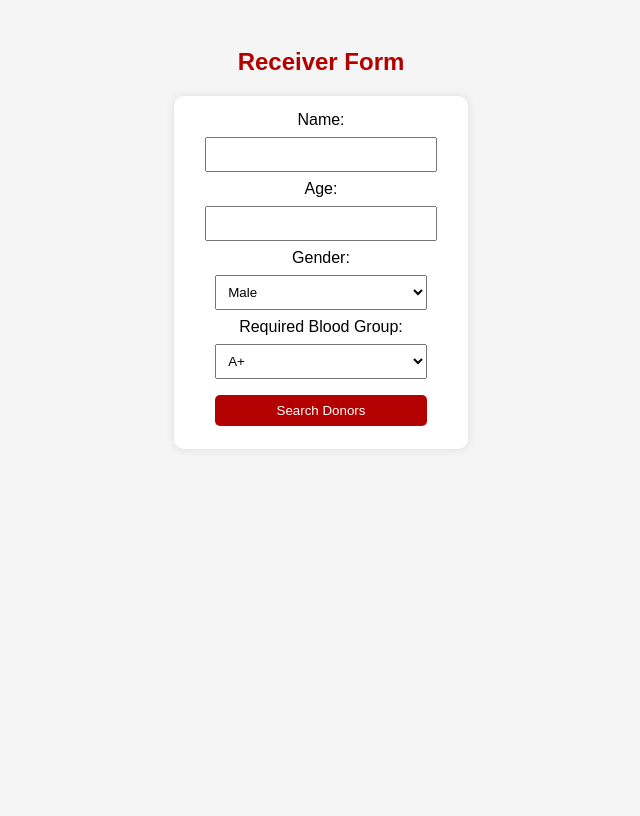
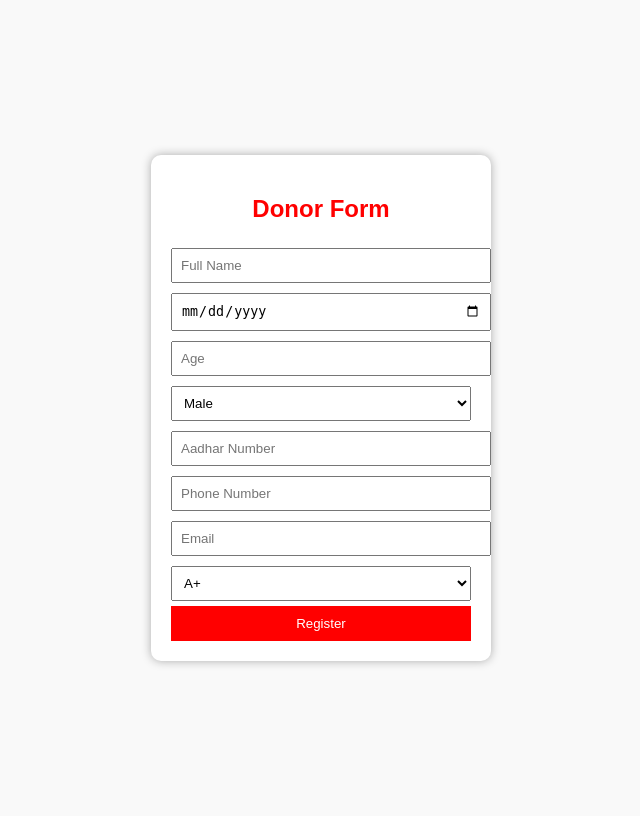
Before and after one commit to manzarlofi-boop/Blood-Bank, a Flask app: page /donor in a window 1280 px wide. Shown: the whole page, without its empty margins (319-959 px from the left). Before the commit the page ends 426 px from the top, so only its background shows below. Run offline with Flask 3, Linux system fonts and the light colour scheme.

Commit message:
Update donor_form.html

```diff
--- a/templates/donor_form.html
+++ b/templates/donor_form.html
@@ -1,27 +1,38 @@
 <!DOCTYPE html>
 <html>
 <head>
-  <title>Receiver Form</title>
-  <link rel="stylesheet" href="/static/style.css">
+    <title>Donor Form</title>
+    <style>
+        body { font-family: Arial; display: flex; justify-content: center; align-items: center; height: 100vh; background: #f9f9f9; }
+        .container { background: #fff; padding: 20px; border-radius: 10px; box-shadow: 0 0 10px #aaa; width: 300px; }
+        h2 { text-align: center; color: red; }
+        input, select { width: 100%; padding: 8px; margin: 5px 0; }
+        button { background: red; color: white; border: none; padding: 10px; width: 100%; cursor: pointer; }
+        button:hover { background: darkred; }
+    </style>
 </head>
 <body>
-  <h2>Receiver Form</h2>
-  <form action="/search_donor" method="POST">
-    Name: <input type="text" name="name" required><br>
-    Age: <input type="number" name="age" required><br>
-    Gender:
+    <div class="container">
+        <h2>Donor Form</h2>
+        <form method="POST">
+            <input type="text" name="name" placeholder="Full Name" required>
+            <input type="date" name="dob" required>
+            <input type="number" name="age" placeholder="Age" required>
             <select name="gender">
                 <option>Male</option>
                 <option>Female</option>
-    </select><br>
-    Required Blood Group:
-    <select name="blood_group" required>
+            </select>
+            <input type="text" name="aadhar" placeholder="Aadhar Number" required>
+            <input type="text" name="phone" placeholder="Phone Number" required>
+            <input type="email" name="email" placeholder="Email" required>
+            <select name="blood_group">
                 <option>A+</option><option>A-</option>
                 <option>B+</option><option>B-</option>
                 <option>O+</option><option>O-</option>
                 <option>AB+</option><option>AB-</option>
-    </select><br>
-    <button type="submit">Search Donors</button>
+            </select>
+            <button type="submit">Register</button>
         </form>
+    </div>
 </body>
 </html>
```
Lines whose indentation alone changed are shown as unchanged.
